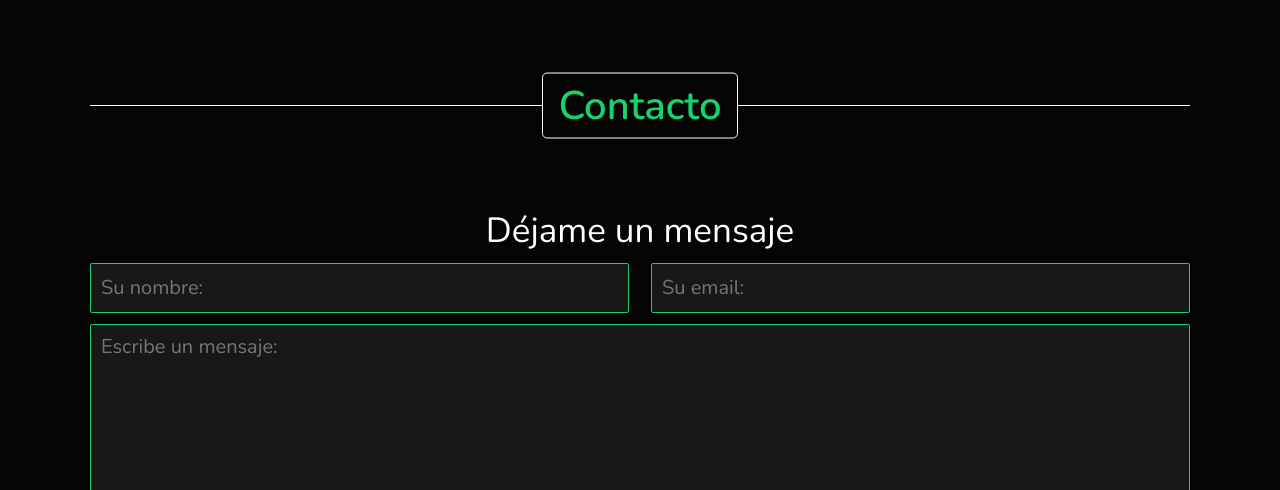
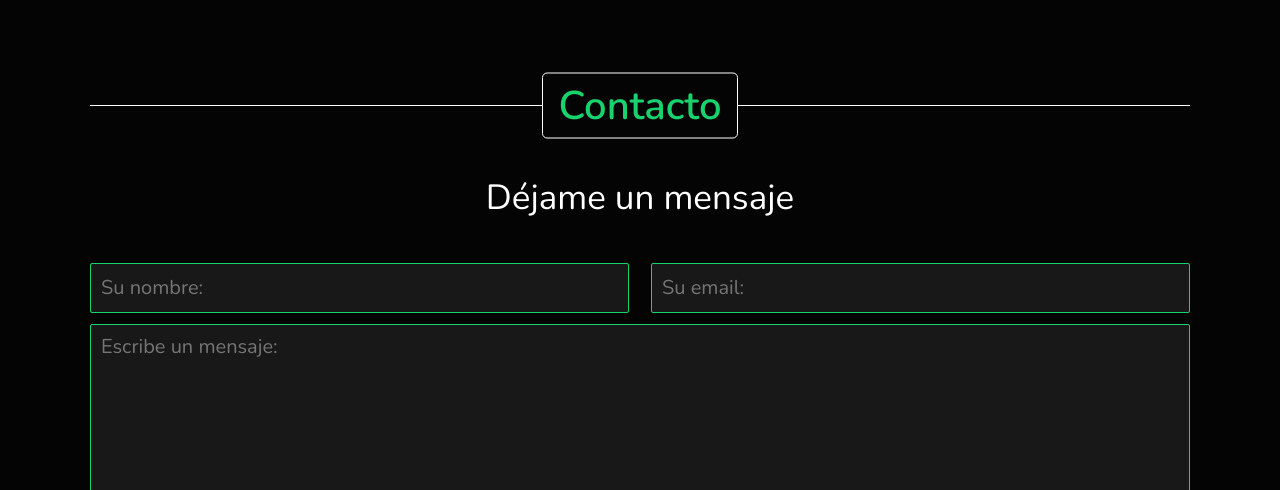
Before and after one commit to AndrDeve/Mi-Portafolio, a plain HTML site: page index.html in a window 1280 px wide. Shown: the part 3619-4109 px from the top of the page. Drawn offline with nearby package versions, Linux system fonts and the light colour scheme; animation ran at ten frames a second.

Commit message:
cambio en el subtitulo sección contacto

```diff
--- a/css/style.scss
+++ b/css/style.scss
@@ -516,7 +516,7 @@ html{
         color: $white;
         font-size: 3.5rem;
         position: absolute;
-        top: 50%;
+        top: 44%;
         left: 50%;
         transform: translate(-50%, -500%);
         z-index: 2;
```
Also changed, not shown: css/style.css.
